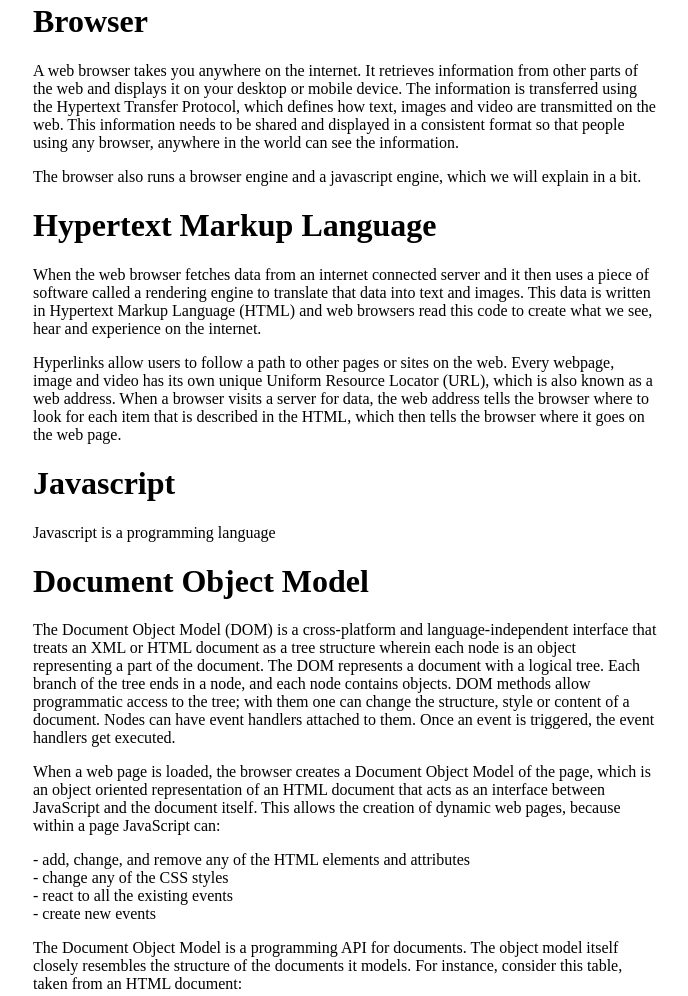
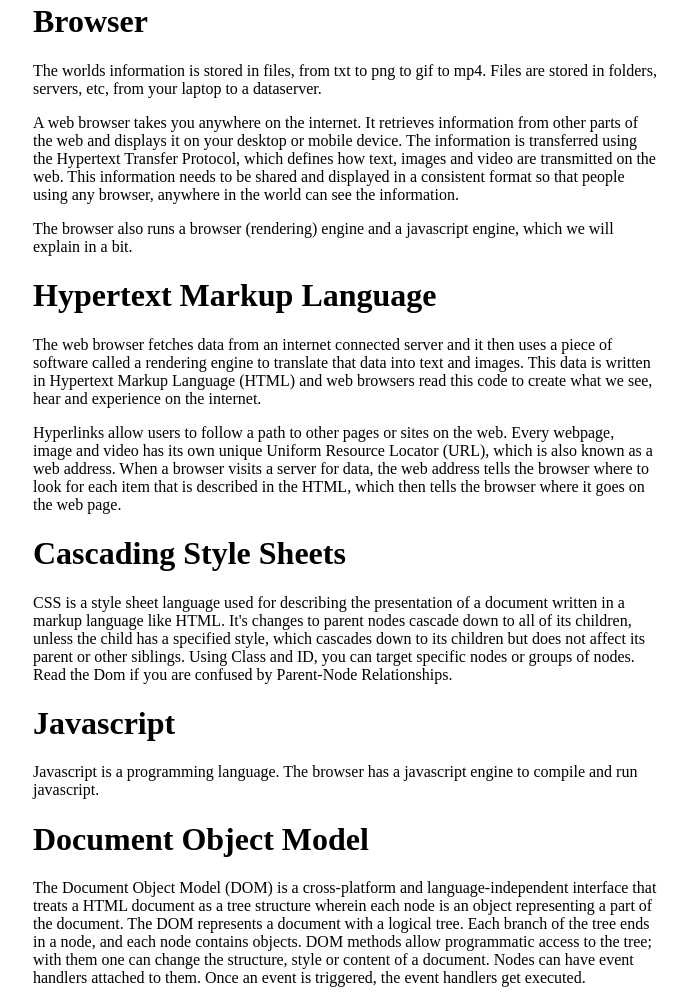
Before and after one commit to ssss-sfu/Hackademia, a plain HTML site: page index.html in a window 1280 px wide. Shown: the part 1152-2148 px from the top of the page, without its empty margins (303-991 px from the left). Drawn offline with Linux system fonts and the light colour scheme.

Commit message:
lesson modifications

```diff
--- a/index.html
+++ b/index.html
@@ -24,6 +24,10 @@
     <div id="Browser">
         <h1>Browser</h1>
         <p>
+            The worlds information is stored in files, from txt to png to gif to mp4.
+            Files are stored in folders, servers, etc, from your laptop to a dataserver.
+        </p>
+        <p>
             A web browser takes you anywhere on the internet.
             It retrieves information from other parts of the web and displays it on your desktop or mobile device.
             The information is transferred using the Hypertext Transfer Protocol,
@@ -32,14 +36,14 @@
             anywhere in the world can see the information.
         </p>
         <p>
-            The browser also runs a browser engine and a javascript engine, which we will explain in a bit.
+            The browser also runs a browser (rendering) engine and a javascript engine, which we will explain in a bit.
         </p>
     </div>
 
     <div id="HTML">
         <h1>Hypertext Markup Language</h1>
         <p>
-            When the web browser fetches data from an internet connected server
+            The web browser fetches data from an internet connected server
             and it then uses a piece of software called a rendering engine
             to translate that data into text and images.
             This data is written in Hypertext Markup Language (HTML)
@@ -55,16 +59,32 @@
         </p>
     </div>
 
+    <div id="CSS">
+        <h1>Cascading Style Sheets</h1>
+        <p>
+            CSS is a style sheet language used for describing the presentation of a document written in a markup language like HTML.
+            It's changes to parent nodes cascade down to all of its children,
+            unless the child has a specified style,
+            which cascades down to its children but does not affect its parent or other siblings.
+            Using Class and ID, you can target specific nodes or groups of nodes.
+
+            Read the Dom if you are confused by Parent-Node Relationships.
+        </p>
+    </div>
+
     <div id="Javascript">
         <h1>Javascript</h1>
-        <p>Javascript is a programming language</p>
+        <p>
+            Javascript is a programming language.
+            The browser has a javascript engine to compile and run javascript.
+        </p>
     </div>
 
     <div id="DOM">
         <h1>Document Object Model</h1>
         <p>
             The Document Object Model (DOM) is a cross-platform and language-independent interface
-            that treats an XML or HTML document as a tree structure wherein each node is an object representing a part of the document.
+            that treats a HTML document as a tree structure wherein each node is an object representing a part of the document.
             The DOM represents a document with a logical tree. Each branch of the tree ends in a node, and each node contains objects.
             DOM methods allow programmatic access to the tree;
             with them one can change the structure, style or content of a document.
@@ -111,17 +131,6 @@
         </div>
     </div>
 
-    <div id="CSS">
-        <h1>Cascading Style Sheets</h1>
-        <p>
-            CSS is a style sheet language used for describing the presentation of a document written in a markup language like HTML.
-            It's changes to parent nodes cascade down to all of its children,
-            unless the child has a specified style,
-            which cascades down to its children but does not affect its parent or other siblings.
-            Using Class and ID, you can target specific nodes or groups of nodes.
-        </p>
-    </div>
-
     <div id="Resources">
         <h1>Resources</h1>
         <h3>Example Websites</h3>
```
Also changed, not shown: tictactoe/tictactoe.js (+0 -7 lines), 1 other file.
